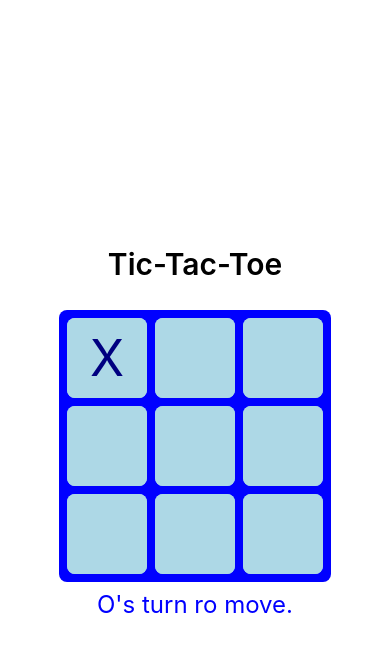
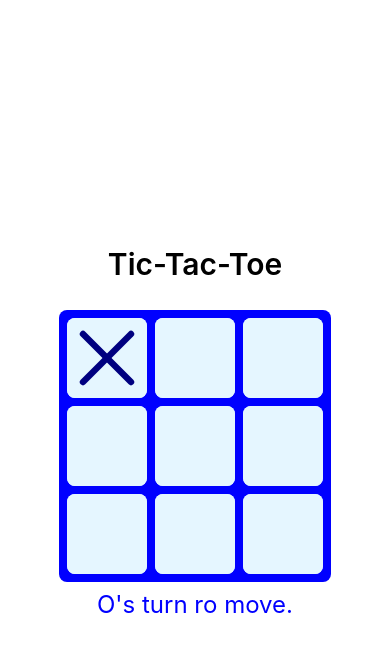
Before and after one commit to simona1/tic-tac-toe, a React Native app: screen / in a window 390 px wide. Both pictures are taken after a click on the element 107 px from the left and 357 px from the top of the page. Shown: the top 652 px of the page. Built offline with nearby package versions, Linux system fonts and the light colour scheme.

Commit message:
Use svgs for cell content + update styles

```diff
--- a/Cell.js
+++ b/Cell.js
@@ -1,12 +1,25 @@
 import { StyleSheet, Text, TouchableOpacity, View } from "react-native";
+import CellO from "./CellO";
+import CellX from "./CellX";
 
 export default function Cell({ cellValue, onPress }) {
   const Container = onPress ? TouchableOpacity : View;
 
+  const drawCellContent = (() => {
+    switch (cellValue) {
+      case "X":
+        return <CellX />;
+      case "O":
+        return <CellO />;
+      default:
+        return null;
+    }
+  })();
+
   return (
     <View style={styles.container}>
       <Container style={styles.container} onPress={onPress}>
-        {cellValue != null && <Text style={styles.text}>{cellValue}</Text>}
+        {drawCellContent}
       </Container>
     </View>
   );
@@ -14,12 +27,12 @@ export default function Cell({ cellValue, onPress }) {
 
 const styles = StyleSheet.create({
   container: {
+    alignItems: "center",
+    aspectRatio: 1,
+    backgroundColor: "hsla(200, 100%, 95%, 1)",
+    borderRadius: 8,
+    justifyContent: "center",
     width: 80,
-    aspectRatio: 1,
-    borderRadius: 8,
-    backgroundColor: "lightblue",
-    alignItems: "center",
-    justifyContent: "center",
   },
   text: {
     color: "navy",
--- /dev/null
+++ b/CellO.js
@@ -0,0 +1,16 @@
+import Svg, { Circle } from "react-native-svg";
+
+export default function CellO() {
+  return (
+    <Svg height={80} width={80} viewBox="0 0 100 100">
+      <Circle
+        cx="50"
+        cy="50"
+        r="35"
+        stroke="red"
+        strokeWidth="8"
+        fill="transparent"
+      />
+    </Svg>
+  );
+}
--- /dev/null
+++ b/CellX.js
@@ -0,0 +1,26 @@
+import Svg, { Line } from "react-native-svg";
+
+export default function CellX() {
+  return (
+    <Svg height={80} width={80} viewBox="0 0 100 100">
+      <Line
+        x1="20"
+        y1="20"
+        x2="80"
+        y2="80"
+        stroke="navy"
+        strokeWidth="8"
+        strokeLinecap="round"
+      />
+      <Line
+        x1="80"
+        y1="20"
+        x2="20"
+        y2="80"
+        stroke="navy"
+        strokeWidth="8"
+        strokeLinecap="round"
+      />
+    </Svg>
+  );
+}
```
